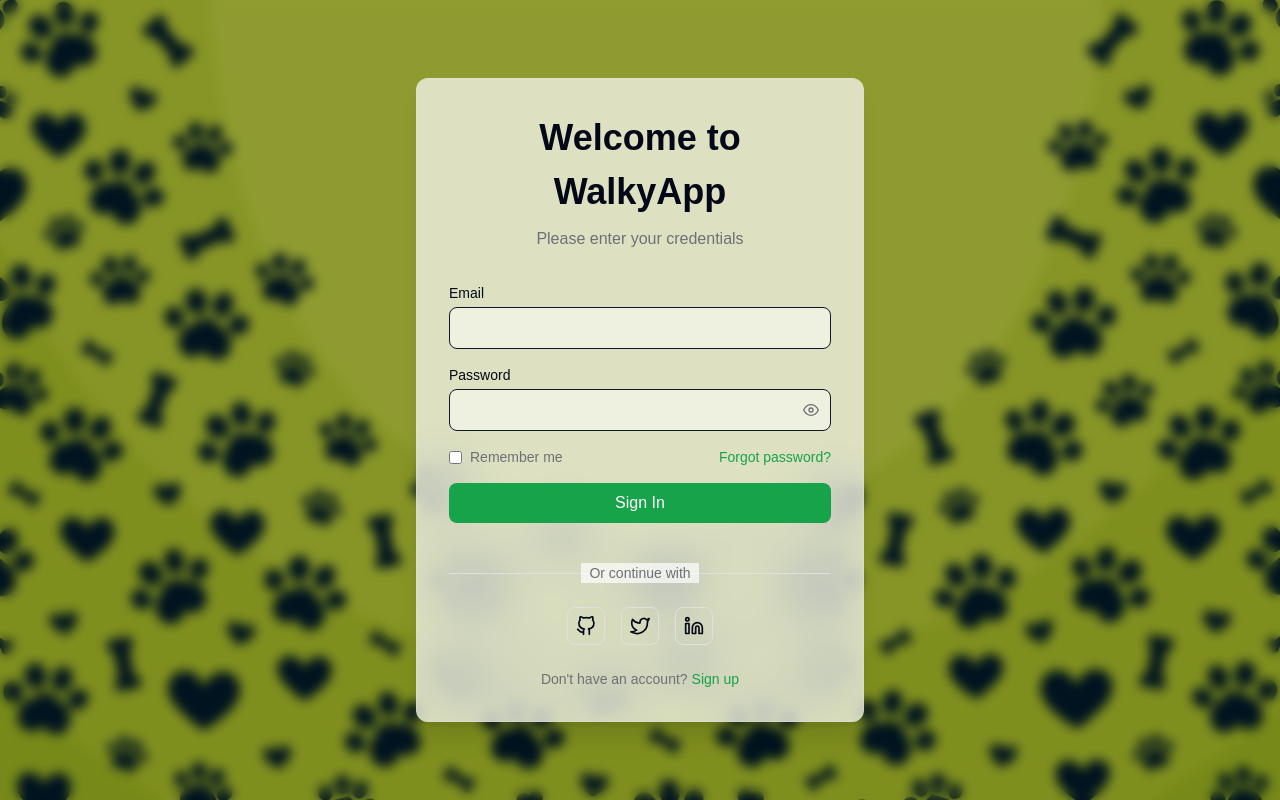
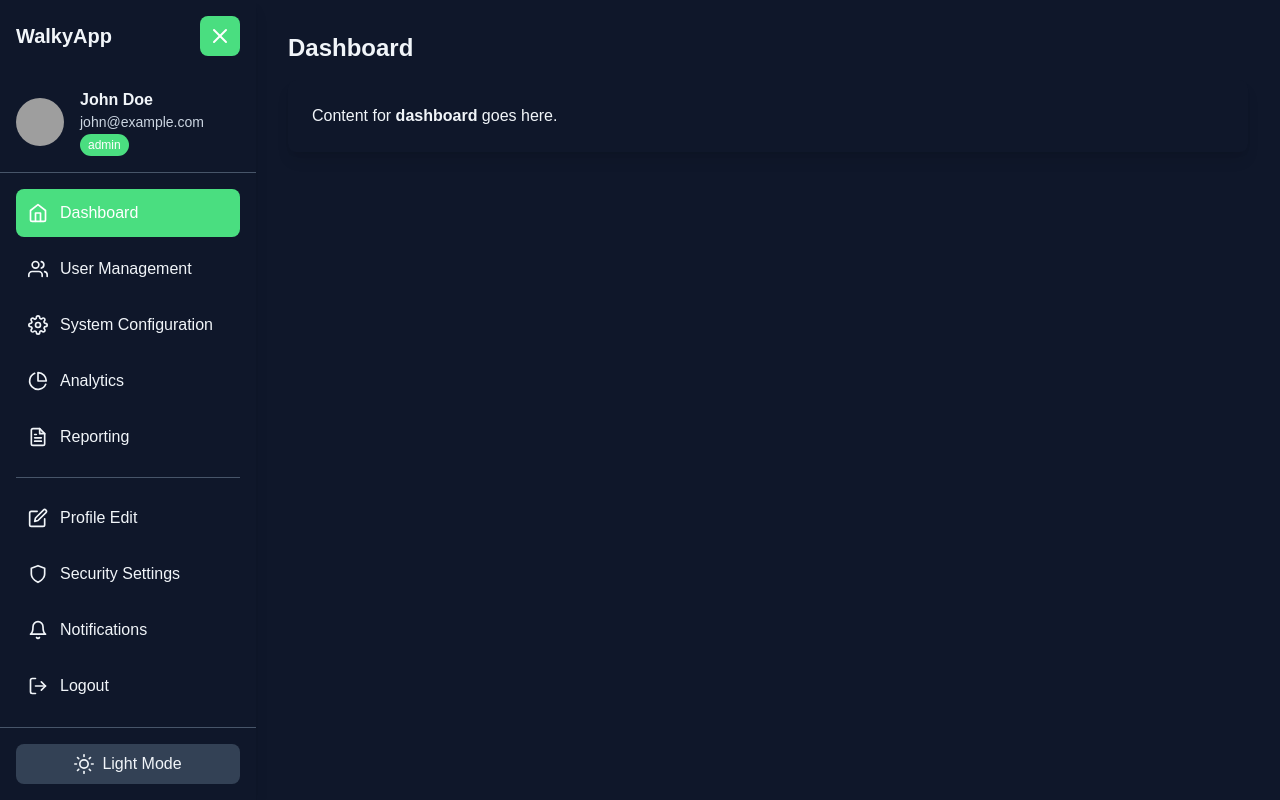
Before and after one commit to LuKarbo/WalkyApp-Web, a React (Vite) app: page / in a window 1280 px wide. Built offline with nearby package versions, Linux system fonts and the light colour scheme; grey boxes are pictures that could not be loaded.

Commit message:
Feat: New Template with Examples
- Se modifico visualmente el Navbar y el MainContent
- Se agregaron ejemplos de como funcionara la arquitectura (Front -> Controller -> Service -> DA -> API)

```diff
--- a/src/App.jsx
+++ b/src/App.jsx
@@ -1,110 +1,44 @@
-import { useState } from "react";
-import Login from "./Pages/Auth/Login";
-import Register from "./Pages/Auth/Register";
+import { useState, useEffect } from "react";
 import Navbar from "./Pages/General/Navbar";
-import Home from "./Pages/General/Home";
+import MainContent from "./Pages/General/MainContent";
+import { UserController } from "./BackEnd/Controllers/UserController.js";
 
-function App() {
-  const [isAuthenticated, setIsAuthenticated] = useState(false);
-  const [showRegister, setShowRegister] = useState(false);
-  const [currentUser, setCurrentUser] = useState(null);
-  const [currentView, setCurrentView] = useState('home');
+const App = () => {
+  const [isOpen, setIsOpen] = useState(true);
+  const [isDarkMode, setIsDarkMode] = useState(true);
+  const [activeItem, setActiveItem] = useState("dashboard");
+  const [user, setUser] = useState(null);
 
-  const handleLogin = (userData) => {
-    setCurrentUser(userData);
-    setIsAuthenticated(true);
-    setCurrentView('home');
-  };
+  const toggleSidebar = () => setIsOpen(!isOpen);
+  const toggleDarkMode = () => setIsDarkMode(!isDarkMode);
 
-  const handleRegister = (userData) => {
-    setCurrentUser(userData);
-    setIsAuthenticated(true);
-    setCurrentView('home');
-  };
-
-  const handleLogout = () => {
-    setCurrentUser(null);
-    setIsAuthenticated(false);
-    setShowRegister(false);
-    setCurrentView('home');
-  };
-
-  const switchToRegister = () => {
-    setShowRegister(true);
-  };
-
-  const switchToLogin = () => {
-    setShowRegister(false);
-  };
-
-  const renderMainContent = () => {
-    switch (currentView) {
-      case 'home':
-        return <Home user={currentUser} />;
-      case 'dashboard':
-        return (
-          <div className="min-h-screen bg-background">
-            <div className="max-w-7xl mx-auto px-4 sm:px-6 lg:px-8 py-8">
-              <h1 className="text-3xl font-bold text-foreground mb-4">Dashboard</h1>
-              <p className="text-accent">Dashboard content will go here...</p>
-            </div>
-          </div>
-        );
-      case 'profile':
-        return (
-          <div className="min-h-screen bg-background">
-            <div className="max-w-7xl mx-auto px-4 sm:px-6 lg:px-8 py-8">
-              <h1 className="text-3xl font-bold text-foreground mb-4">Profile</h1>
-              <div className="bg-card p-6 rounded-lg shadow-sm border border-border/50">
-                <p className="text-foreground"><strong>Name:</strong> {currentUser?.fullName || 'N/A'}</p>
-                <p className="text-foreground mt-2"><strong>Email:</strong> {currentUser?.email}</p>
-              </div>
-            </div>
-          </div>
-        );
-      case 'settings':
-        return (
-          <div className="min-h-screen bg-background">
-            <div className="max-w-7xl mx-auto px-4 sm:px-6 lg:px-8 py-8">
-              <h1 className="text-3xl font-bold text-foreground mb-4">Settings</h1>
-              <p className="text-accent">Settings content will go here...</p>
-            </div>
-          </div>
-        );
-      default:
-        return <Home user={currentUser} />;
-    }
-  };
-
-  if (!isAuthenticated) {
-    if (showRegister) {
-      return (
-        <Register
-          onRegister={handleRegister}
-          switchToLogin={switchToLogin}
-        />
-      );
-    }
-
-    return (
-      <Login
-        onLogin={handleLogin}
-        switchToRegister={switchToRegister}
-      />
-    );
-  }
+useEffect(() => {
+    const loadUser = async () => {
+      const u = await UserController.fetchUserProfile("1");
+      setUser(u);
+    };
+    loadUser();
+}, []);
 
   return (
-    <div className="min-h-screen bg-background">
-      <Navbar
-        user={currentUser}
-        onLogout={handleLogout}
-        currentView={currentView}
-        setCurrentView={setCurrentView}
-      />
-      {renderMainContent()}
+    <div className={`min-h-screen ${isDarkMode ? "dark" : ""}`}>
+      <div className="flex h-screen bg-background dark:bg-foreground">
+        {/* Navbar */}
+        <Navbar
+          isOpen={isOpen}
+          toggleSidebar={toggleSidebar}
+          isDarkMode={isDarkMode}
+          toggleDarkMode={toggleDarkMode}
+          activeItem={activeItem}
+          setActiveItem={setActiveItem}
+          user={user}
+        />
+
+        {/* Main Content */}
+        <MainContent activeItem={activeItem} isDarkMode={isDarkMode} />
+      </div>
     </div>
   );
-}
+};
 
 export default App;
--- /dev/null
+++ b/src/BackEnd/API/UserAPI.js
@@ -0,0 +1,18 @@
+// EJEMPLO
+export const UserAPI = {
+    async getUserById(id) {
+        //// Se Simula la llamda a la API
+        // const res = await fetch(`/api/users/${id}`);
+        // if (!res.ok) throw new Error("Error fetching user");
+        // return await res.json();
+
+        return {
+            id: "1",
+            name: "John Doe",
+            email: "john@example.com",
+            role: "admin",
+            profileImage:
+                "https://images.unsplash.com/photo-1472099645785-5658abf4ff4e?auto=format&fit=facearea&facepad=2&w=256&h=256&q=80",
+            };
+    },
+};
--- /dev/null
+++ b/src/BackEnd/Controllers/UserController.js
@@ -0,0 +1,9 @@
+// EJEMPLO
+// Simplemente es el pasmanos entre el Front y el Service
+import { UserService } from "../Services/UserService.js";
+
+export const UserController = {
+    async fetchUserProfile(id) {
+        return await UserService.getUserProfile(id);
+    },
+};
--- /dev/null
+++ b/src/BackEnd/DataAccess/UserDataAccess.js
@@ -0,0 +1,9 @@
+// EJEMPLO
+import { UserAPI } from "../API/UserAPI.js";
+
+export const UserDataAccess = {
+    async getUserById(id) {
+        // Simplemente hace el pasamanos hacia la API
+        return await UserAPI.getUserById(id);
+    },
+};
--- /dev/null
+++ b/src/BackEnd/Services/UserService.js
@@ -0,0 +1,24 @@
+// EJEMPLO
+// Se encarga de hacer las Validaciones y comprobar/preparar los modelos/data para enviarlos a la API o luego de recibirlos
+import { UserDataAccess } from "../DataAccess/UserDataAccess.js";
+
+export const UserService = {
+    async getUserProfile(id) {
+        const user = await UserDataAccess.getUserById(id);
+
+        const profileImage =
+        user.profileImage ||
+        "https://cdn.example.com/default-avatar.png";
+
+
+        const userDTO = {
+            id: user.id,
+            fullName: user.name,
+            email: user.email.toLowerCase(),
+            role: user.role,
+            profileImage,
+        };
+
+        return userDTO;
+    },
+};
--- /dev/null
+++ b/src/Pages/General/MainContent.jsx
@@ -0,0 +1,16 @@
+const MainContent = ({ activeItem }) => {
+    return (
+        <main className="flex-1 p-8 overflow-auto bg-background dark:bg-foreground">
+            <h1 className="text-2xl font-bold text-foreground dark:text-background mb-4">
+                {activeItem.charAt(0).toUpperCase() + activeItem.slice(1)}
+            </h1>
+            <div className="bg-card dark:bg-accent p-6 rounded-lg shadow-lg">
+                <p className="text-foreground dark:text-background">
+                    Content for <strong>{activeItem}</strong> goes here.
+                </p>
+            </div>
+        </main>
+    );
+};
+
+export default MainContent;
--- a/src/Pages/General/Navbar.jsx
+++ b/src/Pages/General/Navbar.jsx
@@ -1,114 +1,171 @@
-import { useState } from 'react';
-import { FiMenu, FiX, FiUser, FiLogOut } from 'react-icons/fi';
+import {
+    FiMenu,
+    FiX,
+    FiHome,
+    FiUsers,
+    FiSettings,
+    FiPieChart,
+    FiFileText,
+    FiBookOpen,
+    FiClock,
+    FiDollarSign,
+    FiTrendingUp,
+    FiMessageSquare,
+    FiHelpCircle,
+    FiAlertCircle,
+    FiEdit,
+    FiShield,
+    FiBell,
+    FiLogOut,
+    FiMoon,
+    FiSun,
+    FiCalendar,
+} from "react-icons/fi";
 
-function Navbar({ user, onLogout, currentView, setCurrentView }) {
-    const [isMenuOpen, setIsMenuOpen] = useState(false);
+const menuItems = {
+    admin: [
+        { icon: FiHome, label: "Dashboard", id: "dashboard" },
+        { icon: FiUsers, label: "User Management", id: "users" },
+        { icon: FiSettings, label: "System Configuration", id: "config" },
+        { icon: FiPieChart, label: "Analytics", id: "analytics" },
+        { icon: FiFileText, label: "Reporting", id: "reports" },
+    ],
+    client: [
+        { icon: FiBookOpen, label: "My Services", id: "services" },
+        { icon: FiClock, label: "Booking History", id: "bookings" },
+        { icon: FiMessageSquare, label: "Support Tickets", id: "tickets" },
+        { icon: FiSettings, label: "Profile Settings", id: "settings" },
+    ],
+    walker: [
+        { icon: FiClock, label: "Active Walks", id: "walks" },
+        { icon: FiCalendar, label: "Schedule", id: "schedule" },
+        { icon: FiDollarSign, label: "Earnings", id: "earnings" },
+        { icon: FiTrendingUp, label: "Performance Stats", id: "stats" },
+    ],
+    support: [
+        { icon: FiMessageSquare, label: "Open Tickets", id: "open-tickets" },
+        { icon: FiHelpCircle, label: "Customer Inquiries", id: "inquiries" },
+        { icon: FiBookOpen, label: "Knowledge Base", id: "knowledge" },
+        { icon: FiAlertCircle, label: "Escalation Management", id: "escalations" },
+    ],
+};
 
-    const menuItems = [
-        { id: 'home', label: 'Home' },
-        { id: 'dashboard', label: 'Dashboard' },
-        { id: 'profile', label: 'Profile' },
-        { id: 'settings', label: 'Settings' }
+const commonMenuItems = [
+    { icon: FiEdit, label: "Profile Edit", id: "profile" },
+    { icon: FiShield, label: "Security Settings", id: "security" },
+    { icon: FiBell, label: "Notifications", id: "notifications" },
+    { icon: FiLogOut, label: "Logout", id: "logout" },
 ];
 
+const Navbar = ({
+    isOpen,
+    toggleSidebar,
+    isDarkMode,
+    toggleDarkMode,
+    activeItem,
+    setActiveItem,
+    user,
+}) => {
     return (
-        <nav className="bg-card/95 backdrop-blur-sm border-b border-border/50 sticky top-0 z-50">
-        <div className="max-w-7xl mx-auto px-4 sm:px-6 lg:px-8">
-            <div className="flex items-center justify-between h-16">
+        <aside
+            className={`${
+                isOpen ? "w-64" : "w-20"
+            } relative transition-all duration-300 ease-in-out bg-card dark:bg-foreground shadow-lg flex flex-col`}
+        >
 
-            <div className="flex-shrink-0">
-                <h1 className="text-xl font-bold text-primary">WalkyApp</h1>
+        {/* Logo */}
+        <div className="p-4 flex justify-between items-center">
+            <h1
+                className={`${
+                    !isOpen && "hidden"
+                } text-xl font-bold text-foreground dark:text-background`}
+            >
+            WalkyApp
+            </h1>
+            <button
+                onClick={toggleSidebar}
+                className="p-2 rounded-lg bg-primary hover:bg-ring text-white"
+            >
+                {isOpen ? <FiX size={24} /> : <FiMenu size={24} />}
+            </button>
         </div>
 
-            <div className="hidden md:block">
-                <div className="ml-10 flex items-baseline space-x-4">
-                {menuItems.map((item) => (
-                    <button
-                    key={item.id}
-                    onClick={() => setCurrentView(item.id)}
-                    className={`px-3 py-2 rounded-md text-sm font-medium transition-colors ${
-                        currentView === item.id
-                        ? 'bg-primary text-background'
-                        : 'text-foreground hover:bg-muted hover:text-primary'
-                    }`}
-                    >
-                    {item.label}
-                    </button>
-                ))}
+        {/* User Simple Data */}
+        <div className="p-4 border-b border-border dark:border-accent">
+            <div className="flex items-center space-x-4">
+                <img
+                    src={user?.profileImage}
+                    alt="User"
+                    className="w-12 h-12 rounded-full"
+                    onError={(e) => {
+                    e.target.src =
+                        "https://images.unsplash.com/photo-1472099645785-5658abf4ff4e";
+                    }}
+                />
+                {isOpen && (
+                    <div>
+                        <h2 className="text-foreground dark:text-background font-semibold">
+                            {user?.fullName}
+                        </h2>
+                        <p className="text-accent text-sm">{user?.email}</p>
+                        <span className="text-xs px-2 py-1 bg-primary text-white rounded-full">
+                            {user?.role}
+                        </span>
+                    </div>
+                )}
             </div>
         </div>
 
-            <div className="hidden md:block">
-                <div className="ml-4 flex items-center md:ml-6">
-                <div className="flex items-center space-x-3">
-                    <div className="flex items-center space-x-2">
-                    <FiUser className="w-5 h-5 text-accent" />
-                    <span className="text-sm text-foreground">{user.email}</span>
-                    </div>
-                    <button
-                    onClick={onLogout}
-                    className="p-2 rounded-lg border border-border hover:bg-muted transition-colors text-accent hover:text-destructive"
-                    title="Logout"
-                    >
-                    <FiLogOut className="w-4 h-4" />
-                    </button>
-                </div>
-                </div>
-            </div>
-
-            <div className="md:hidden">
-                <button
-                onClick={() => setIsMenuOpen(!isMenuOpen)}
-                className="inline-flex items-center justify-center p-2 rounded-md text-accent hover:text-primary hover:bg-muted focus:outline-none focus:ring-2 focus:ring-inset focus:ring-primary"
-                >
-                {isMenuOpen ? (
-                    <FiX className="block h-6 w-6" />
-                ) : (
-                    <FiMenu className="block h-6 w-6" />
-                )}
-                </button>
-            </div>
-            </div>
-        </div>
-
-        {isMenuOpen && (
-            <div className="md:hidden">
-            <div className="px-2 pt-2 pb-3 space-y-1 sm:px-3 bg-card/95 backdrop-blur-sm border-t border-border/50">
-                {menuItems.map((item) => (
+        {/* Menu */}
+        <nav className="p-4 space-y-2 flex-1 overflow-auto">
+            {menuItems[user?.role || "client"].map((item) => (
             <button
                 key={item.id}
-                    onClick={() => {
-                    setCurrentView(item.id);
-                    setIsMenuOpen(false);
-                    }}
-                    className={`block w-full text-left px-3 py-2 rounded-md text-base font-medium transition-colors ${
-                    currentView === item.id
-                        ? 'bg-primary text-background'
-                        : 'text-foreground hover:bg-muted hover:text-primary'
+                onClick={() => setActiveItem(item.id)}
+                className={`w-full flex items-center space-x-3 p-3 rounded-lg transition-colors
+                ${
+                    activeItem === item.id
+                    ? "bg-primary text-white"
+                    : "hover:bg-muted dark:hover:bg-accent text-foreground dark:text-background"
                 }`}
             >
-                    {item.label}
+                <item.icon size={20} />
+                {isOpen && <span>{item.label}</span>}
             </button>
             ))}
 
-                <div className="border-t border-border/50 pt-4 pb-3">
-                <div className="flex items-center px-3">
-                    <FiUser className="w-5 h-5 text-accent mr-2" />
-                    <span className="text-sm text-foreground">{user.email}</span>
-                </div>
+            <div className="border-t border-border dark:border-accent my-4"></div>
+
+            {/* Cargar secciones del menu */}
+            {commonMenuItems.map((item) => (
             <button
-                    onClick={onLogout}
-                    className="mt-3 w-full text-left px-3 py-2 rounded-md text-base font-medium text-destructive hover:bg-muted transition-colors flex items-center"
+                key={item.id}
+                onClick={() => setActiveItem(item.id)}
+                className={`w-full flex items-center space-x-3 p-3 rounded-lg transition-colors
+                ${
+                    activeItem === item.id
+                    ? "bg-primary text-white"
+                    : "hover:bg-muted dark:hover:bg-accent text-foreground dark:text-background"
+                }`}
             >
-                    <FiLogOut className="w-4 h-4 mr-2" />
-                    Logout
+                <item.icon size={20} />
+                {isOpen && <span>{item.label}</span>}
+            </button>
+            ))}
+        </nav>
+
+        {/* Cambio de Modo Claro/Oscuro */}
+        <div className="p-4 border-t border-border dark:border-accent">
+            <button
+            onClick={toggleDarkMode}
+            className="w-full flex items-center justify-center space-x-2 p-2 rounded-lg bg-muted dark:bg-accent hover:bg-primary dark:hover:bg-primary text-foreground dark:text-background"
+            >
+            {isDarkMode ? <FiSun size={20} /> : <FiMoon size={20} />}
+            {isOpen && <span>{isDarkMode ? "Light Mode" : "Dark Mode"}</span>}
             </button>
         </div>
-            </div>
-            </div>
-        )}
-        </nav>
+        </aside>
     );
-    }
+};
 
 export default Navbar;
```
Also changed, not shown: src/Pages/General/Home.jsx (deleted, +0 -8 lines). Lines whose indentation alone changed are shown as unchanged.
